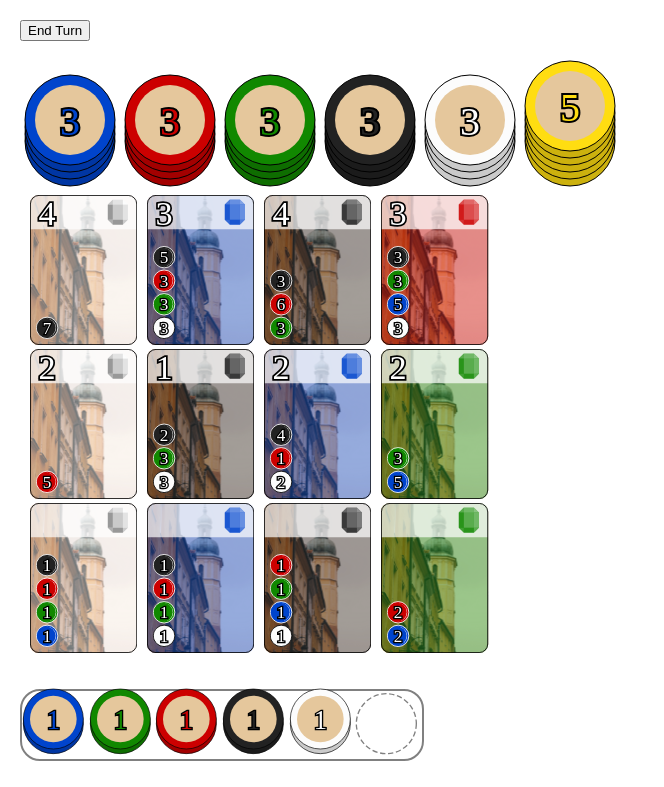
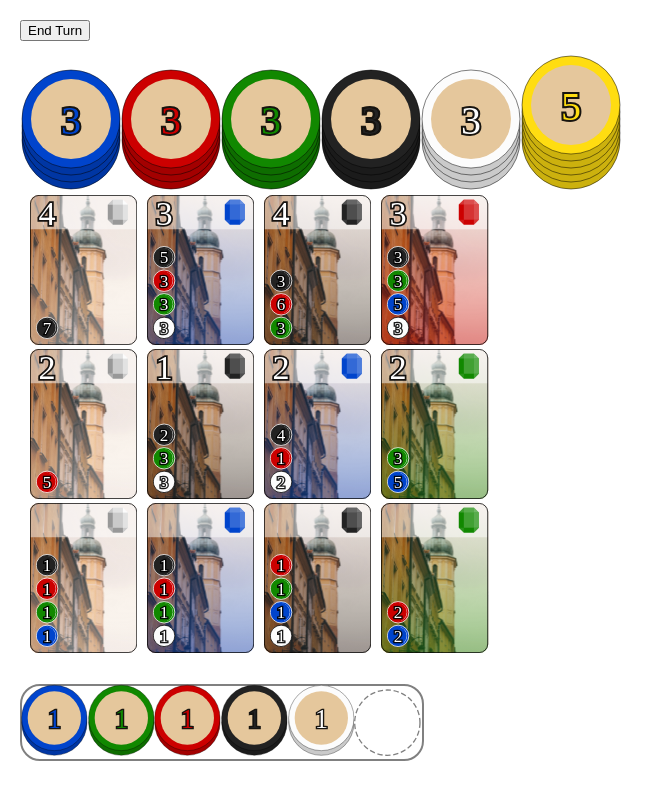
Before and after one commit to tomflenniken/resplendent, a React (Create React App) app: page / in a window 1280 px wide. Shown: the top 787 px of the page, without its empty margins (0-664 px from the left). Built offline with nearby package versions, Linux system fonts and the light colour scheme; a web font is replaced by a local one.

Commit message:
Visual updates. Gem uses absolute values and view-box instead of percentage based.

```diff
--- a/src/components/Board/Board.css
+++ b/src/components/Board/Board.css
@@ -22,7 +22,7 @@ svg text {
     border: 2px solid transparent;
     position: absolute;
     width: 100%;
-    height: 68px;
+    height: 73px;
     bottom: 0;
 }
 
--- a/src/components/Card/Card.jsx
+++ b/src/components/Card/Card.jsx
@@ -20,13 +20,17 @@ const Card = ({ id, color, cost, points, selectCard }) => {
           <pattern id='img1' patternUnits='userSpaceOnUse' width='250' height='350'>
             <image xlinkHref={background} x='0' y='0' width='250' height='350' />
           </pattern>
+          <linearGradient id={'gradient' + color} x1="0%" y1="0%" x2="0%" y2="100%">
+            <stop offset="0%" style={{ stopColor: COLOR_TO_HEX[color], stopOpacity: 0 }} />
+            <stop offset="100%" style={{ stopColor: COLOR_TO_HEX[color], stopOpacity: 1 }} />
+          </linearGradient>
         </defs>
         <rect width='250' height='350' rx='20' ry='20'
               fill='url(#img1)' />
         <rect width='250' height='350' rx='20' ry='20'
-              fill={COLOR_TO_HEX[color]} fillOpacity='0.4' />
+              fill={'url(#gradient' + color + ')'} fillOpacity='.4' />
         <g name='Banner' y='20'>
-          <path d='m0 80 v-60 a20,20 0 0 1 20,-20 h210 a20,20 0 0 1 20,20 v60 z' fill='rgba(255, 255, 255, 0.7)' />
+          <path d='m0 80 v-60 a20,20 0 0 1 20,-20 h210 a20,20 0 0 1 20,20 v60 z' fill='rgba(255, 255, 255, 0.5)' />
           {
             points > 0 && <OutlinedText text={points} y={70} x={40} fontSize={80} outline={8} />
           }
@@ -35,12 +39,12 @@ const Card = ({ id, color, cost, points, selectCard }) => {
         {
           Object.keys(cost).map((color, index) => {
             let y = 310 - 55 * index;
-            let stroke = color === WHITE ? 'black' : 'white';
+            let stroke = color === WHITE ? 'rgba(0,0,0,.9)' : 'rgba(255,255,255,.9)';
             return (
               <g key={color + '-cost'}>
                 <circle r='25' cx='40' cy={y} strokeWidth='2'
                         fill={COLOR_TO_HEX[color]} stroke={stroke} />
-                <circle r='21' cx='40' cy={y} fill='white' />
+                <circle r='21' cx='40' cy={y} fill='rgba(255,255,255,.9)' />
                 <circle r='22' cx='38' cy={y} fill={COLOR_TO_HEX[color]} />
                 <OutlinedText y={y + 14} x={40} fontSize={40} text={cost[color]} outline={6} />
               </g>
@@ -51,7 +55,7 @@ const Card = ({ id, color, cost, points, selectCard }) => {
               v-308 a20,20 0 0 1 20,-20
               h208 a20,20 0 0 1 20,20
               v308 a-20 20, 1, 0, 1, -20 20 z '
-              stroke='black' fill='transparent' strokeWidth='2' onClick={handleClick} />
+              stroke='rgba(0,0,0,.9)' fill='transparent' strokeWidth='2' onClick={handleClick} />
       </svg>
     </div>
   );
--- a/src/components/CardRows/CardRows.jsx
+++ b/src/components/CardRows/CardRows.jsx
@@ -1,8 +1,7 @@
 import React from 'react';
-import PropTypes from 'prop-types';
 import CardRow from '../CardRow/CardRow';
 
-const CardRows = ({}) => {
+const CardRows = () => {
   return (
     <div className='card-rows'>
       <CardRow rowNumber={2} />
--- a/src/components/GemIcon/GemIcon.jsx
+++ b/src/components/GemIcon/GemIcon.jsx
@@ -5,7 +5,12 @@ import { WHITE } from '../../constants/colorNames';
 
 const GemIcon = ({ color }) => {
   function gemFill(alpha) {
-    return color === WHITE ? 'rgba(0, 0, 0,' + (.5 - alpha) + ')' : 'rgba(255, 255, 255,' + alpha + ')';
+    switch (color) {
+      case WHITE:
+        return 'rgba(0, 0, 0,' + (.4 - alpha) + ')';
+      default:
+        return 'rgba(255, 255, 255,' + alpha + ')';
+    }
   }
 
   return (
@@ -13,15 +18,15 @@ const GemIcon = ({ color }) => {
       <g transform='translate(1,1)'>
         <path d='m20 0 l 40 0 l 20 20 l 0 60 l -20 20 l -40 0 l -20 -20 l 0 -60 z'
               fill={COLOR_TO_HEX[color]} />
-        <path d='m0 20 l 20 -20 l 0 20 z' fill={gemFill(0.3)} />
-        <path d='m60 0 l 0 20 l 20 0 z' fill={gemFill(0.5)} />
-        <path d='m0 80 l 20 0 l 0 20 z' fill={gemFill(0.2)} />
-        <path d='m80 80 l -20 20 l 0 -20 z' fill={gemFill(0.3)} />
-        <rect x='0' y='20' height='60' width='20' fill={gemFill(0.1)} />
-        <rect x='20' y='0' height='20' width='40' fill={gemFill(0.4)} />
-        <rect x='60' y='20' height='60' width='20' fill={gemFill(0.4)} />
-        <rect x='20' y='80' height='20' width='40' fill={gemFill(0.1)} />
-        <rect x='20' y='20' height='60' width='40' fill={gemFill(0.3)} />
+        <path d='m0 20 l 20 -20 l 0 20 z' fill={gemFill(0.2)} />
+        <path d='m60 0 l 0 20 l 20 0 z' fill={gemFill(0.4)} />
+        <path d='m0 80 l 20 0 l 0 20 z' fill={gemFill(0.1)} />
+        <path d='m80 80 l -20 20 l 0 -20 z' fill={gemFill(0.2)} />
+        <rect x='0' y='20' height='60' width='20' fill={gemFill(0)} />
+        <rect x='20' y='0' height='20' width='40' fill={gemFill(0.3)} />
+        <rect x='60' y='20' height='60' width='20' fill={gemFill(0.3)} />
+        <rect x='20' y='80' height='20' width='40' fill={gemFill(0)} />
+        <rect x='20' y='20' height='60' width='40' fill={gemFill(0.2)} />
       </g>
     </svg>
   );
--- a/src/components/GemStack/GemStack.jsx
+++ b/src/components/GemStack/GemStack.jsx
@@ -18,30 +18,33 @@ const GemStack = ({ count, color, selectGemFromStack, position, height }) => {
 
   return (
     <div className='gem-stack'>
-      <svg height={height} viewBox="0 0 100 150">
+      <svg transform="translate(1,-1)" height={height} viewBox='0 0 100 150'>
         {
           [...Array(count + 1)].map((value, index) => {
             if (count === 0) {
               return (
                 <circle key={color + '-empty'}
-                        r='45' cx='50' cy={yLocation(index)}
-                        fill="none" stroke='gray'
-                        strokeWidth="2" strokeDasharray="8 4" />
+                        r='49' cx='50' cy={yLocation(index)}
+                        fill='none' stroke='gray'
+                        strokeWidth='2' strokeDasharray='8 4' />
               );
             }
             return (
               <g key={index + '-group'} style={{ position: 'relative' }}>
                 <circle key={index}
-                        r='45' cx='50' cy={yLocation(index)}
-                        fill={COLOR_TO_HEX[color]} stroke='black' />
-                <circle r="35" cx="50" cy={yLocation(index)} fill={COLOR_TO_HEX[TAN]} />
+                        r='49' cx='50' cy={yLocation(index)}
+                        fill={COLOR_TO_HEX[color]} />
+                <circle key={index + 'outline'}
+                        r='49' cx='50' cy={yLocation(index)}
+                        fill='none' stroke='rgba(0,0,0,.5)' />
+                <circle r='40' cx='50' cy={yLocation(index)} fill={COLOR_TO_HEX[TAN]} />
                 <OutlinedText fontSize={40} text={count} x={50} y={yLocation(index) + 15}
                               color={COLOR_TO_HEX[color]}/>
-                <circle onClick={handleClick} r="45" cx="50" cy={yLocation(index)} fill="transparent" />
+                <circle onClick={handleClick} r='49' cx='50' cy={yLocation(index)} fill='transparent' />
                 {
                   (index < count) &&
                   <circle key={index + '-shadow'}
-                          r='45' cx='50' cy={yLocation(index)}
+                          r='49' cx='50' cy={yLocation(index)}
                           fill='rgba(0, 0, 0, .2)' />
                 }
               </g>
--- a/src/components/OutlinedText/OutlinedText.jsx
+++ b/src/components/OutlinedText/OutlinedText.jsx
@@ -4,8 +4,8 @@ import PropTypes from 'prop-types';
 const OutlinedText = ({ text, x, y, fontSize, outline = 4, color = 'White' }) => {
   return (
     <g>
-      <text x={x} y={y} fill={color} style={{ fontSize: fontSize + 'px' }} textAnchor="middle"
-            stroke="Black" strokeWidth={outline}>
+      <text x={x} y={y} style={{ fontSize: fontSize + 'px' }} textAnchor="middle"
+            stroke='rgba(0,0,0,.9)' strokeWidth={outline}>
         {text}
       </text>
       <text x={x} y={y} fill={color} style={{ fontSize: fontSize + 'px' }} textAnchor="middle">{text}</text>
```
